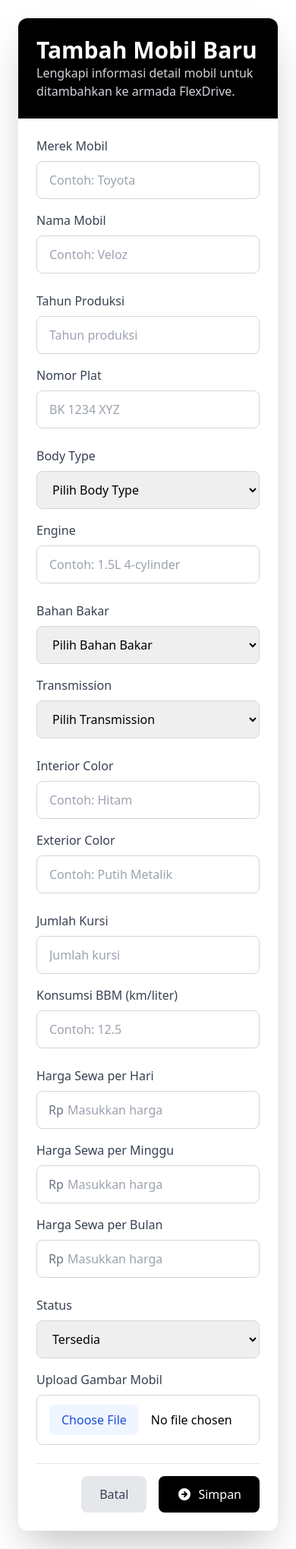
After one commit to thomas-herpin/FlexDrive, a PHP site: page /tambah_mobil.php in a window 390 px wide. The commit adds this page. Shown: the whole page at 76% size. Run offline with PHP 8.4, Linux system fonts and the light colour scheme; some libraries are stand-ins or nearby versions.

Commit message:
penambahan dalam form tambah mobil

```diff
--- a/pages/admin/list_mobil_admin.php
+++ b/pages/admin/list_mobil_admin.php
@@ -36,7 +36,7 @@
                         <p class="text-sm text-gray-600">Kelola daftar dan harga sewa mobil</p>
                     </div>
                     <div class="flex items-center">
-                        <a href="tambah_mobil.html"><button class="bg-black hover:bg-gray-800 text-white px-4 py-2 rounded-lg flex items-center transition-colors">
+                        <a href="tambah_mobil.php"><button class="bg-black hover:bg-gray-800 text-white px-4 py-2 rounded-lg flex items-center transition-colors">
                             <i class="fas fa-plus mr-2"></i>
                             Tambah Mobil
                         </button></a>
--- a/pages/admin/manajemen_user.php
+++ b/pages/admin/manajemen_user.php
@@ -32,7 +32,7 @@
             <div class="container mx-auto">
                 <div class="flex justify-between items-center mb-6">
                     <h1 class="text-3xl font-bold text-gray-800">Manajemen Pengguna</h1>
-                    <a href="tambah_user.html"><button class="bg-black hover:bg-gray-500 text-white px-4 py-2 rounded-lg flex items-center">
+                    <a href="tambah_user.php"><button class="bg-black hover:bg-gray-500 text-white px-4 py-2 rounded-lg flex items-center">
                         <i class="fas fa-plus mr-2"></i>Tambah Pengguna
                     </button></a>
                 </div>
@@ -219,11 +219,9 @@
                                             </button>
                                         </div>
                                     </td>
-
                                 </tr>
                             </tbody>
                         </table>
-
                     </div>
                 </div>
             </div>
--- a/pages/admin/pengaturan_harga.php
+++ b/pages/admin/pengaturan_harga.php
@@ -36,7 +36,7 @@
                         <p class="text-sm text-gray-600">Kelola daftar dan harga sewa mobil</p>
                     </div>
                     <div class="flex items-center">
-                        <a href="tambah_mobil.html"><button class="bg-black hover:bg-gray-800 text-white px-4 py-2 rounded-lg flex items-center transition-colors">
+                        <a href="tambah_mobil.php"><button class="bg-black hover:bg-gray-800 text-white px-4 py-2 rounded-lg flex items-center transition-colors">
                             <i class="fas fa-plus mr-2"></i>
                             Tambah Mobil
                         </button></a>
--- /dev/null
+++ b/pages/admin/tambah_mobil.php
@@ -0,0 +1,229 @@
+<!DOCTYPE html>
+<html lang="id">
+<head>
+    <meta charset="UTF-8">
+    <meta name="viewport" content="width=device-width, initial-scale=1.0">
+    <title>Tambah Mobil | FlexDrive</title>
+    <script src="https://cdn.tailwindcss.com"></script>
+</head>
+<body class="bg-white min-h-screen flex items-center justify-center p-6">
+    <div class="container max-w-3xl mx-auto">
+        <div class="bg-white shadow-2xl rounded-xl overflow-hidden">
+            <div class="bg-black text-white p-6">
+                <h2 class="text-3xl font-bold">Tambah Mobil Baru</h2>
+                <p class="text-gray-300">Lengkapi informasi detail mobil untuk ditambahkan ke armada FlexDrive.</p>
+            </div>
+            <form action="#" class="p-6 space-y-6">
+                <div class="grid md:grid-cols-2 gap-4">
+                    <div>
+                        <label class="block text-gray-700 mb-2 font-medium">Merek Mobil</label>
+                        <input
+                            type="text"
+                            name="merek_mobil"
+                            placeholder="Contoh: Toyota"
+                            class="w-full px-4 py-3 border border-gray-300 rounded-lg focus:outline-none focus:ring-2 focus:ring-blue-500 transition duration-300" required>
+                    </div>
+                    <div>
+                        <label class="block text-gray-700 mb-2 font-medium">Nama Mobil</label>
+                        <input
+                            type="text"
+                            name="nama_mobil"
+                            placeholder="Contoh: Veloz"
+                            class="w-full px-4 py-3 border border-gray-300 rounded-lg focus:outline-none focus:ring-2 focus:ring-blue-500 transition duration-300" required>
+                    </div>
+                </div>
+
+                <div class="grid md:grid-cols-2 gap-4">
+                    <div>
+                        <label class="block text-gray-700 mb-2 font-medium">Tahun Produksi</label>
+                        <input
+                            type="number"
+                            name="tahun"
+                            min="1990"
+                            max="2025"
+                            placeholder="Tahun produksi"
+                            class="w-full px-4 py-3 border border-gray-300 rounded-lg focus:outline-none focus:ring-2 focus:ring-blue-500 transition duration-300" required>
+                    </div>
+                    <div>
+                        <label class="block text-gray-700 mb-2 font-medium">Nomor Plat</label>
+                        <input
+                            type="text"
+                            name="nomor_plat"
+                            placeholder="BK 1234 XYZ"
+                            class="w-full px-4 py-3 border border-gray-300 rounded-lg focus:outline-none focus:ring-2 focus:ring-blue-500 transition duration-300" required>
+                    </div>
+                </div>
+
+                <div class="grid md:grid-cols-2 gap-4">
+                    <div>
+                        <label class="block text-gray-700 mb-2 font-medium">Body Type</label>
+                        <select
+                            name="body_type"
+                            class="w-full px-4 py-3 border border-gray-300 rounded-lg focus:outline-none focus:ring-2 focus:ring-blue-500 transition duration-300" required>
+                            <option value="">Pilih Body Type</option>
+                            <option value="MPV">MPV</option>
+                            <option value="SUV">SUV</option>
+                            <option value="Hatchback">Hatchback</option>
+                            <option value="Minibus">Minibus</option>
+                        </select>
+                    </div>
+                    <div>
+                        <label class="block text-gray-700 mb-2 font-medium">Engine</label>
+                        <input
+                            type="text"
+                            name="engine"
+                            placeholder="Contoh: 1.5L 4-cylinder"
+                            class="w-full px-4 py-3 border border-gray-300 rounded-lg focus:outline-none focus:ring-2 focus:ring-blue-500 transition duration-300" required>
+                    </div>
+                </div>
+
+                <div class="grid md:grid-cols-2 gap-4">
+                    <div>
+                        <label class="block text-gray-700 mb-2 font-medium">Bahan Bakar</label>
+                        <select
+                            name="bahan_bakar"
+                            class="w-full px-4 py-3 border border-gray-300 rounded-lg focus:outline-none focus:ring-2 focus:ring-blue-500 transition duration-300" required>
+                            <option value="">Pilih Bahan Bakar</option>
+                            <option value="Bensin">Bensin</option>
+                            <option value="Diesel">Diesel</option>
+                            <option value="Hybrid">Hybrid</option>
+                            <option value="Elektrik">Elektrik</option>
+                        </select>
+                    </div>
+                    <div>
+                        <label class="block text-gray-700 mb-2 font-medium">Transmission</label>
+                        <select
+                            name="transmission"
+                            class="w-full px-4 py-3 border border-gray-300 rounded-lg focus:outline-none focus:ring-2 focus:ring-blue-500 transition duration-300" required>
+                            <option value="">Pilih Transmission</option>
+                            <option value="Manual">Manual</option>
+                            <option value="Automatic">Automatic</option>
+                            <option value="CVT">CVT</option>
+                            <option value="DCT">DCT</option>
+                        </select>
+                    </div>
+                </div>
+
+                <div class="grid md:grid-cols-2 gap-4">
+                    <div>
+                        <label class="block text-gray-700 mb-2 font-medium">Interior Color</label>
+                        <input
+                            type="text"
+                            name="interior_color"
+                            placeholder="Contoh: Hitam"
+                            class="w-full px-4 py-3 border border-gray-300 rounded-lg focus:outline-none focus:ring-2 focus:ring-blue-500 transition duration-300" required>
+                    </div>
+                    <div>
+                        <label class="block text-gray-700 mb-2 font-medium">Exterior Color</label>
+                        <input
+                            type="text"
+                            name="exterior_color"
+                            placeholder="Contoh: Putih Metalik"
+                            class="w-full px-4 py-3 border border-gray-300 rounded-lg focus:outline-none focus:ring-2 focus:ring-blue-500 transition duration-300" required>
+                    </div>
+                </div>
+
+                <div class="grid md:grid-cols-2 gap-4">
+                    <div>
+                        <label class="block text-gray-700 mb-2 font-medium">Jumlah Kursi</label>
+                        <input
+                            type="number"
+                            name="seats"
+                            min="2"
+                            max="12"
+                            placeholder="Jumlah kursi"
+                            class="w-full px-4 py-3 border border-gray-300 rounded-lg focus:outline-none focus:ring-2 focus:ring-blue-500 transition duration-300" required>
+                    </div>
+                    <div>
+                        <label class="block text-gray-700 mb-2 font-medium">Konsumsi BBM (km/liter)</label>
+                        <input
+                            type="number"
+                            name="konsumsi_BBM"
+                            step="0.1"
+                            min="0"
+                            placeholder="Contoh: 12.5"
+                            class="w-full px-4 py-3 border border-gray-300 rounded-lg focus:outline-none focus:ring-2 focus:ring-blue-500 transition duration-300" required>
+                    </div>
+                </div>
+
+                <div class="grid md:grid-cols-3 gap-4">
+                    <div>
+                        <label class="block text-gray-700 mb-2 font-medium">Harga Sewa per Hari</label>
+                        <div class="relative">
+                            <span class="absolute left-4 top-1/2 transform -translate-y-1/2 text-gray-500">Rp</span>
+                            <input
+                                type="number"
+                                name="harga_sewa_hari"
+                                min="0"
+                                placeholder="Masukkan harga"
+                                class="w-full px-4 py-3 pl-10 border border-gray-300 rounded-lg focus:outline-none focus:ring-2 focus:ring-blue-500 transition duration-300" required>
+                        </div>
+                    </div>
+                    <div>
+                        <label class="block text-gray-700 mb-2 font-medium">Harga Sewa per Minggu</label>
+                        <div class="relative">
+                            <span class="absolute left-4 top-1/2 transform -translate-y-1/2 text-gray-500">Rp</span>
+                            <input
+                                type="number"
+                                name="harga_sewa_minggu"
+                                min="0"
+                                placeholder="Masukkan harga"
+                                class="w-full px-4 py-3 pl-10 border border-gray-300 rounded-lg focus:outline-none focus:ring-2 focus:ring-blue-500 transition duration-300"
+                                required>
+                        </div>
+                    </div>
+                    <div>
+                        <label class="block text-gray-700 mb-2 font-medium">Harga Sewa per Bulan</label>
+                        <div class="relative">
+                            <span class="absolute left-4 top-1/2 transform -translate-y-1/2 text-gray-500">Rp</span>
+                            <input
+                                type="number"
+                                name="harga_sewa_bulan"
+                                min="0"
+                                placeholder="Masukkan harga"
+                                class="w-full px-4 py-3 pl-10 border border-gray-300 rounded-lg focus:outline-none focus:ring-2 focus:ring-blue-500 transition duration-300"
+                                required>
+                        </div>
+                    </div>
+                </div>
+
+                <div class="grid md:grid-cols-2 gap-4">
+                    <div>
+                        <label class="block text-gray-700 mb-2 font-medium">Status</label>
+                        <select
+                            name="status"
+                            class="w-full px-4 py-3 border border-gray-300 rounded-lg focus:outline-none focus:ring-2 focus:ring-blue-500 transition duration-300">
+                            <option value="Tersedia">Tersedia</option>
+                            <option value="Disewa">Sedang Disewa</option>
+                            <option value="Tidak Aktif">Tidak Aktif</option>
+                        </select>
+                    </div>
+                    <div>
+                        <label class="block text-gray-700 mb-2 font-medium">Upload Gambar Mobil</label>
+                        <input
+                            type="file"
+                            name="gambar_mobil"
+                            accept="image/*"
+                            class="w-full px-4 py-3 border border-gray-300 rounded-lg file:mr-4 file:rounded-lg file:border-0 file:bg-blue-50 file:px-4 file:py-2 file:text-blue-700 hover:file:bg-blue-100" required>
+                    </div>
+                </div>
+
+                <div class="flex justify-end space-x-4 pt-4 border-t border-gray-200">
+                    <a
+                        href="list_mobil_admin.php"
+                        class="bg-gray-200 text-gray-700 px-6 py-3 rounded-lg hover:bg-gray-300 transition duration-300">
+                        Batal
+                    </a>
+                    <a href="list_mobil_admin.php"
+                        class="bg-black text-white px-6 py-3 rounded-lg hover:bg-gray-700 transition duration-300 flex items-center gap-2">
+                        <svg xmlns="http://www.w3.org/2000/svg" class="h-5 w-5" viewBox="0 0 20 20" fill="currentColor">
+                            <path fill-rule="evenodd" d="M10 18a8 8 0 100-16 8 8 0 000 16zm3.707-8.707l-3-3a1 1 0 00-1.414 1.414L10.586 9H7a1 1 0 100 2h3.586l-1.293 1.293a1 1 0 101.414 1.414l3-3a1 1 0 000-1.414z" clip-rule="evenodd">
+                        </svg>
+                        Simpan
+                    </a>
+                </div>
+            </form>
+        </div>
+    </div>
+</body>
+</html>
--- a/pages/admin/tambah_user.html
+++ b/pages/admin/tambah_user.php
@@ -12,7 +12,7 @@
         <div class="flex-1 p-6">
             <div class="container mx-auto max-w-2xl">
                 <div class="flex items-center mb-6">
-                    <a href="manajemen_user.html" class="mr-4 text-gray-600 hover:text-gray-900">
+                    <a href="manajemen_user.php" class="mr-4 text-gray-600 hover:text-gray-900">
                         <i class="fas fa-arrow-left text-xl"></i>
                     </a>
                     <h1 class="text-3xl font-bold text-gray-800">Tambah Pengguna Baru</h1>
@@ -71,10 +71,10 @@
                     </div>
 
                     <div class="flex justify-end space-x-4">
-                        <a href="manajemen_user.html"><button type="button" class="bg-gray-200 text-gray-700 px-4 py-2 rounded-lg hover:bg-gray-300">
+                        <a href="manajemen_user.php"><button type="button" class="bg-gray-200 text-gray-700 px-4 py-2 rounded-lg hover:bg-gray-300">
                             Batal
                         </button></a>
-                        <a href="manajemen_user.html"><button type="button" class="bg-black text-white px-4 py-2 rounded-lg hover:bg-gray-700 transition duration-300 flex items-center">
+                        <a href="manajemen_user.php"><button type="button" class="bg-black text-white px-4 py-2 rounded-lg hover:bg-gray-700 transition duration-300 flex items-center">
                             <i class="fas fa-save mr-2"></i>Simpan
                         </button></a>
                     </div>
```
Also changed, not shown: pages/admin/tambah_mobil.html (deleted, +0 -135 lines).
